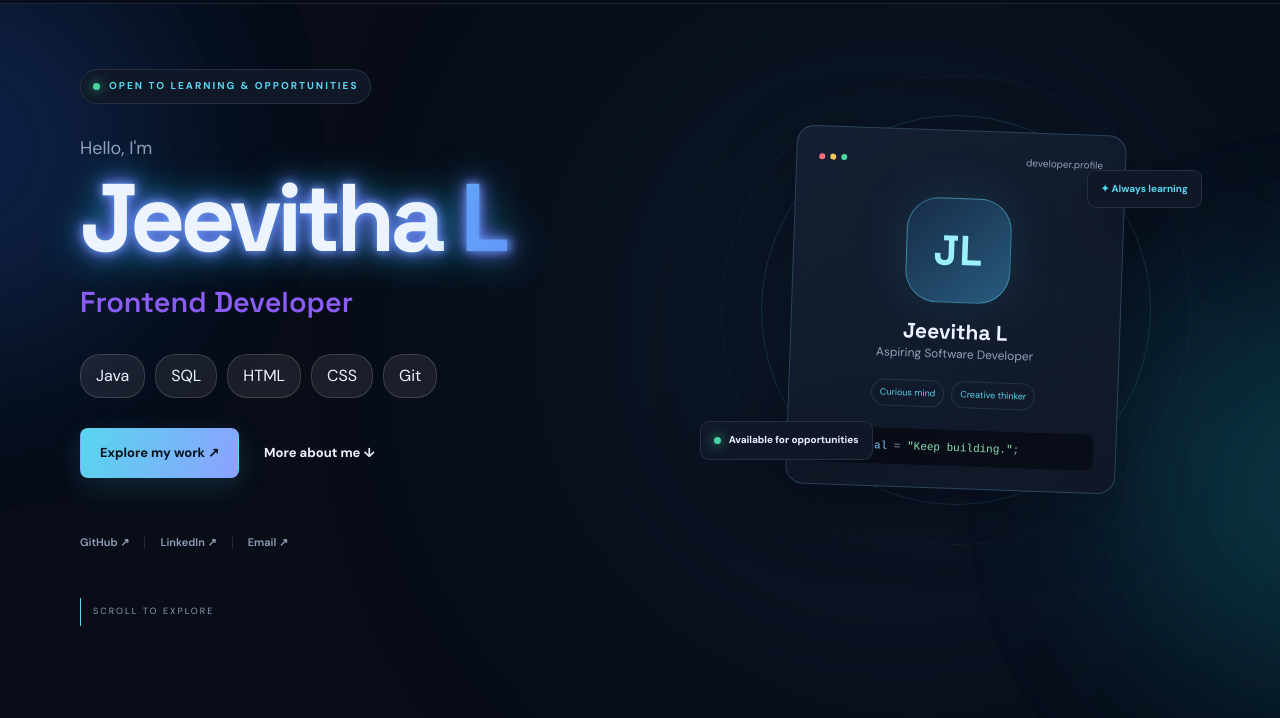
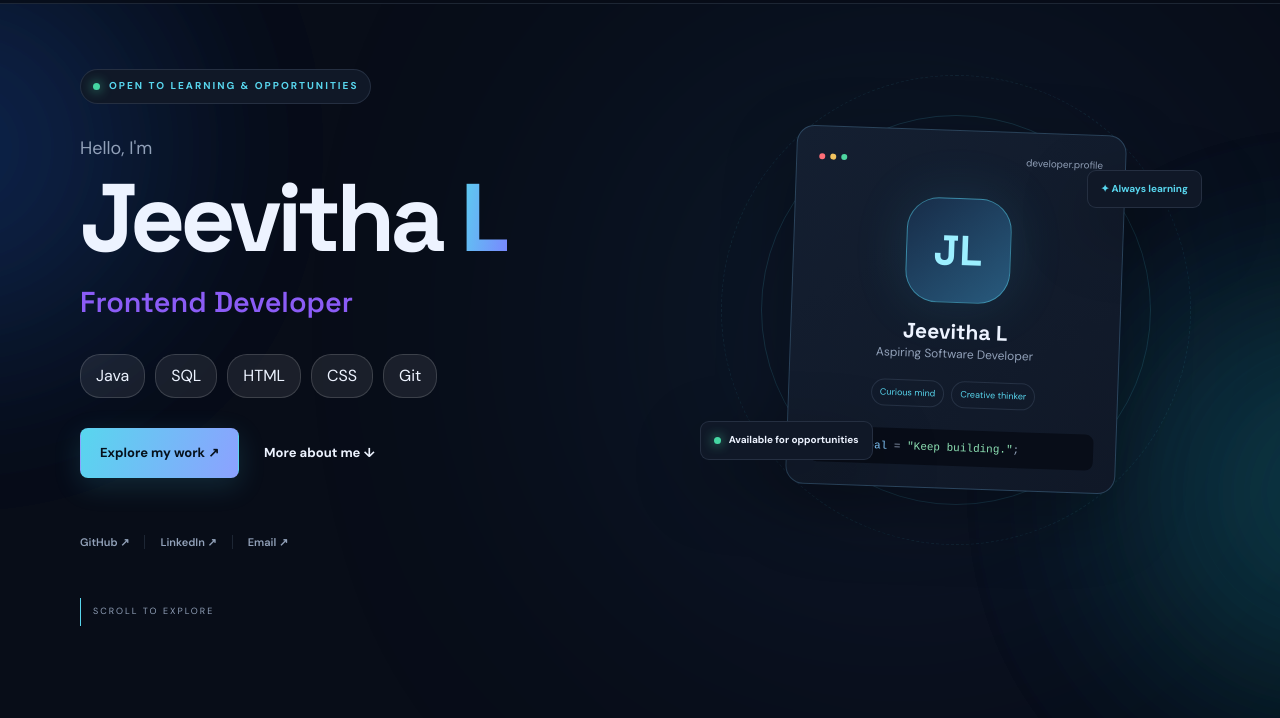
Before and after one commit to jeevithaAmmulu/-Datheon_Full_Stack_Web_Development_Internship, a plain HTML site: page index.html in a window 1280 px wide. Shown: the part 82-800 px from the top of the page. Drawn offline with Linux system fonts and the light colour scheme.

Commit message:
Remove glowing effect from Jeevitha L name

```diff
--- a/style.css
+++ b/style.css
@@ -180,3 +180,32 @@ z-index:9999;
  background:rgba(255,255,255,.08);
  border:1px solid rgba(255,255,255,.15);
 }
+
+/* Remove glowing effect from Jeevitha L */
+.hero h1,
+.hero h1 .gradient-text,
+.profile-name,
+.brand {
+    text-shadow: none !important;
+    filter: none !important;
+    box-shadow: none !important;
+}
+
+/* Keep the name clear and normal */
+.hero h1 {
+    text-shadow: none;
+}
+
+/* Remove glow from gradient name */
+.gradient-text {
+    text-shadow: none !important;
+    filter: none !important;
+}
+
+/* Remove unwanted glow from hover */
+.brand:hover,
+.hero h1:hover,
+.profile-name:hover {
+    text-shadow: none !important;
+    filter: none !important;
+}
```
